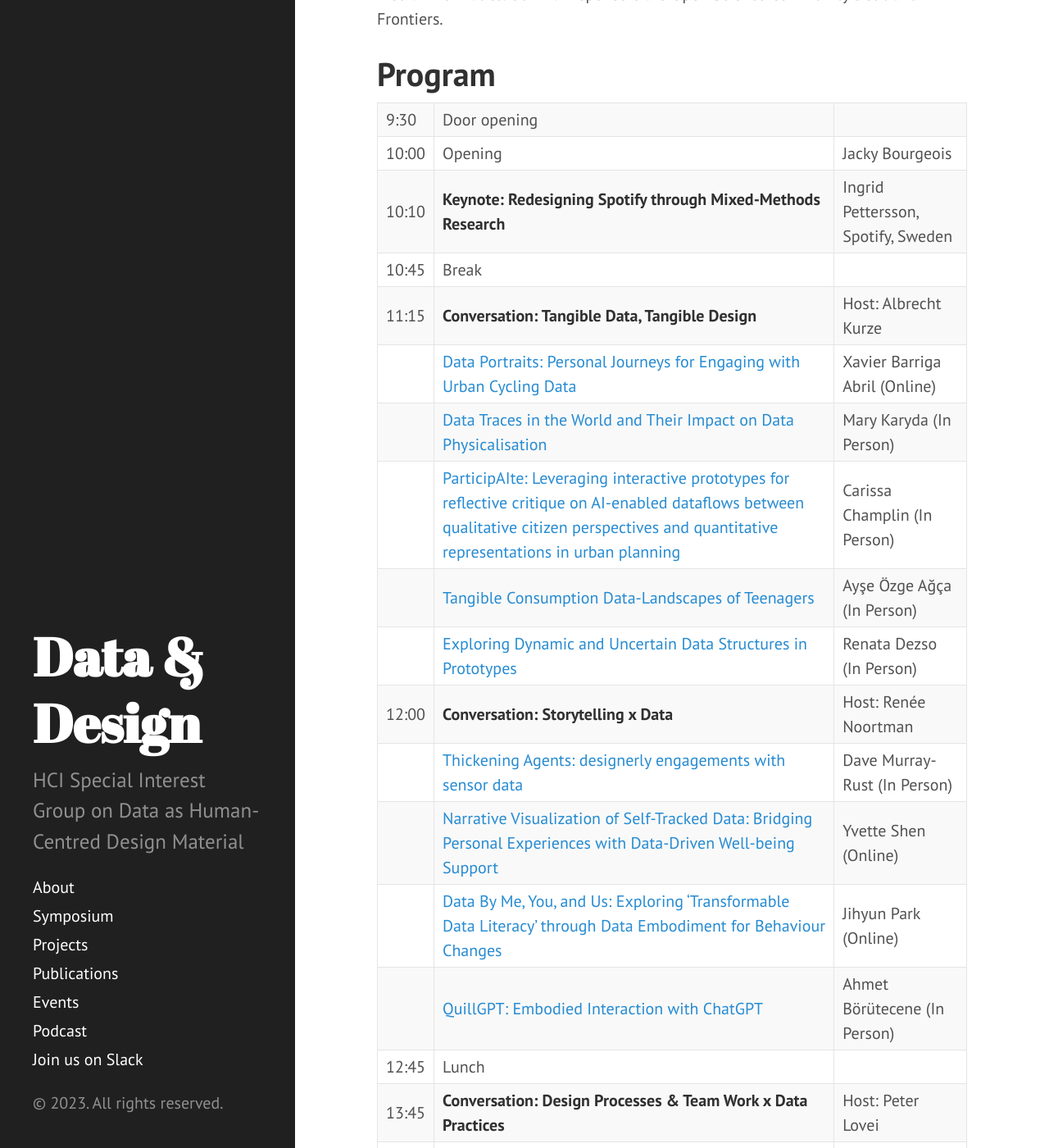
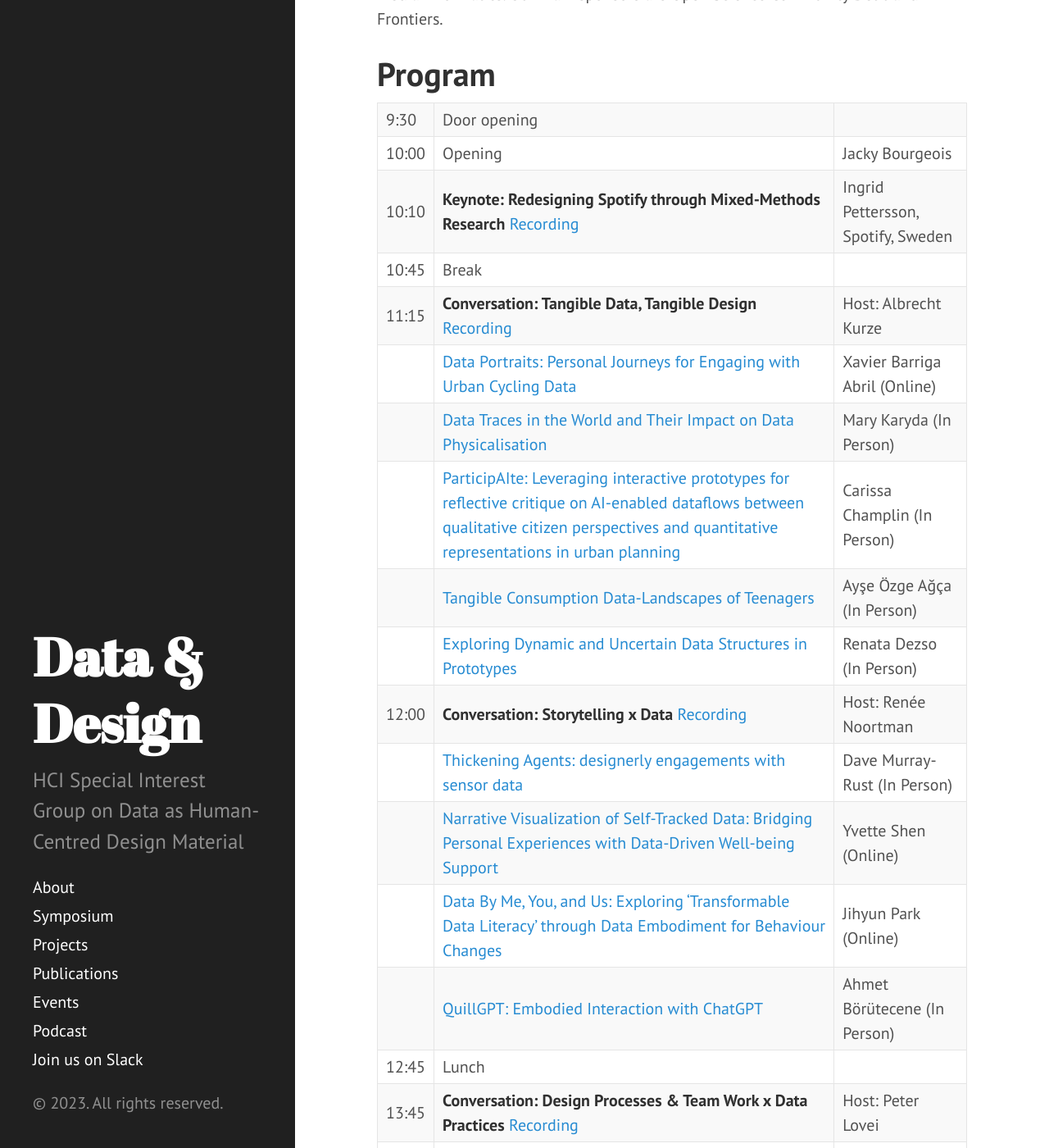
Before and after one commit to datacentricdesign/sig, a Jekyll site: the page built from symposium.md, in a window 1280 px wide and 1400 px high, scrolled down 1484 px. Shown: the whole window at 82% size. Built offline with Jekyll 4.4.1, drawn with Linux system fonts in a browser that asks for light colours; Markdown is read by kramdown in place of the engine named in the settings.

Commit message:
recording links

```diff
--- a/symposium.md
+++ b/symposium.md
@@ -24,27 +24,27 @@ This program was initiated by the Data-Centric Design Lab of TU Delft Industrial
 
 9:30 | Door opening |
 10:00 | Opening | Jacky Bourgeois
-10:10 | **Keynote: Redesigning Spotify through Mixed-Methods Research** | Ingrid Pettersson, Spotify, Sweden
+10:10 | **Keynote: Redesigning Spotify through Mixed-Methods Research** [Recording](#keynote-redesigning-spotify-through-mixed-methods-research) | Ingrid Pettersson, Spotify, Sweden
 10:45 | Break | |
-11:15 | **Conversation: Tangible Data, Tangible Design** | Host: Albrecht Kurze
+11:15 | **Conversation: Tangible Data, Tangible Design** [Recording](#conversation-tangible-data-tangible-design) | Host: Albrecht Kurze
 | [Data Portraits: Personal Journeys for Engaging with Urban Cycling Data](#data-portraits-personal-journeys-for-engaging-with-urban-cycling-data) | Xavier Barriga Abril (Online)
 | [Data Traces in the World and Their Impact on Data Physicalisation](#data-traces-in-the-world-and-their-impact-on-data-physicalisation) | Mary Karyda (In Person)
 | [ParticipAIte: Leveraging interactive prototypes for reflective critique on AI-enabled dataflows between qualitative citizen perspectives and quantitative representations in urban planning](#participaite-leveraging-interactive-prototypes-for-reflective-critique-on-ai-enabled-dataflows-between-qualitative-citizen-perspectives-and-quantitative-representations-in-urban-planning) | Carissa Champlin (In Person)
 | [Tangible Consumption Data-Landscapes of Teenagers](#tangible-consumption-data-landscapes-of-teenagers) | Ayşe Özge Ağça (In Person)
 | [Exploring Dynamic and Uncertain Data Structures in Prototypes](#exploring-dynamic-and-uncertain-data-structures-in-prototypes) | Renata Dezso (In Person)
-12:00 | **Conversation: Storytelling x Data** | Host: Renée Noortman
+12:00 | **Conversation: Storytelling x Data** [Recording](#conversation-tangible-data-tangible-design) | Host: Renée Noortman
 | [Thickening Agents: designerly engagements with sensor data](#thickening-agents-designerly-engagements-with-sensor-data) | Dave Murray-Rust (In Person)
 | [Narrative Visualization of Self-Tracked Data: Bridging Personal Experiences with Data-Driven Well-being Support](#narrative-visualization-of-self-tracked-data-bridging-personal-experiences-with-data-driven-well-being-support) | Yvette Shen (Online)
 | [Data By Me, You, and Us: Exploring 'Transformable Data Literacy' through Data Embodiment for Behaviour Changes](#data-by-me-you-and-us-exploring-transformable-data-literacy-through-data-embodiment-for-behaviour-changes) | Jihyun Park (Online)
 | [QuillGPT: Embodied Interaction with ChatGPT](#quillgpt-embodied-interaction-with-chatgpt) | Ahmet Börütecene (In Person)
 12:45 | Lunch |
-13:45 | **Conversation: Design Processes & Team Work x Data Practices** | Host: Peter Lovei
+13:45 | **Conversation: Design Processes & Team Work x Data Practices** [Recording](#design-processes--team-work-x-data-practices) | Host: Peter Lovei
 | [Designing Human-Data Interaction Experiences in Colorectal Cancer Surgery Prehabilitation](#designing-human-data-interaction-experiences-in-colorectal-cancer-surgery-prehabilitation) | Irina Bianca Serban (In Person)
 | [A review of Data-x Design and their activities in new product service development](#a-review-of-data-x-design-and-their-activities-in-new-product-service-development) | Boyeun Lee (Online)
 | [Can you Hear(t) me? Using Expressive Biosignals to Change Observer's Empathy While Watching PoV Ethnographic Video](#can-you-heart-me-using-expressive-biosignals-to-change-observers-empathy-while-watching-pov-ethnographic-video) | Wouter Meijer (In Person)
 | [Data as Design Material through the Lens of the Atlante Calvino Project](#data-as-design-material-through-the-lens-of-the-atlante-calvino-project) | Miriah Meyer (In Person)
 | [A human-centered design approach in data-intensive settings - Challenges and best practices as Human Data Interaction experts](#a-human-centered-design-approach-in-data-intensive-settings---challenges-and-best-practices-as-human-data-interaction-experts) | Sam Vonk (In Person)
-14:30 | **Conversation: Spaces, Tools and Skills** | Host: Alejandra Gomez Ortega
+14:30 | **Conversation: Spaces, Tools and Skills** [Recording](#design-processes--team-work-x-data-practices) | Host: Alejandra Gomez Ortega
 | [Rollercoasters and Research: Applying Data-Enabled Design to an Amusement Context](#rollercoasters-and-research-applying-data-enabled-design-to-an-amusement-context) | Sujithra Raviselvam (In Person)
 | [The Walking Point: Inferences and techniques of human behaviour data in architecture practice](#the-walking-point-inferences-and-techniques-of-human-behaviour-data-in-architecture-practice) | Angela Rout (In Person)
 | [Didactic considerations in data-centric design](#didactic-considerations-in-data-centric-design) | Jonas Löwgren (Online)
```
